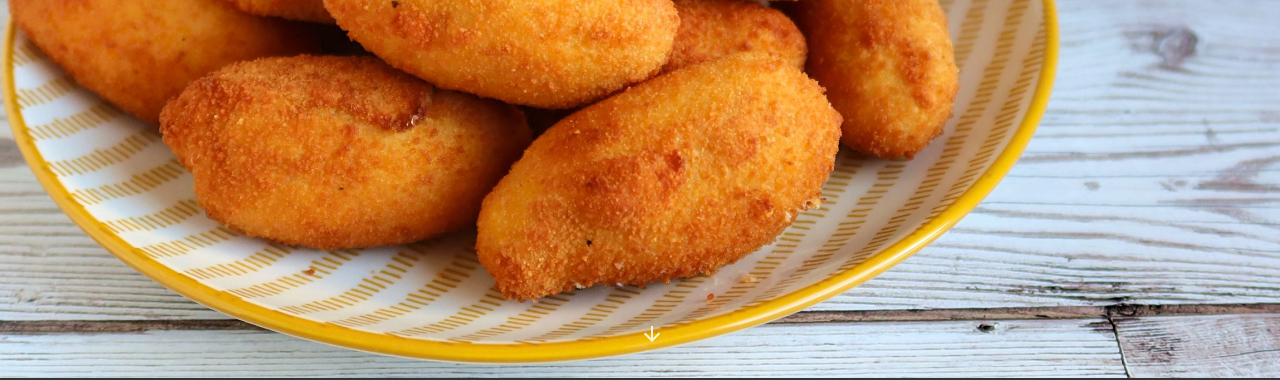
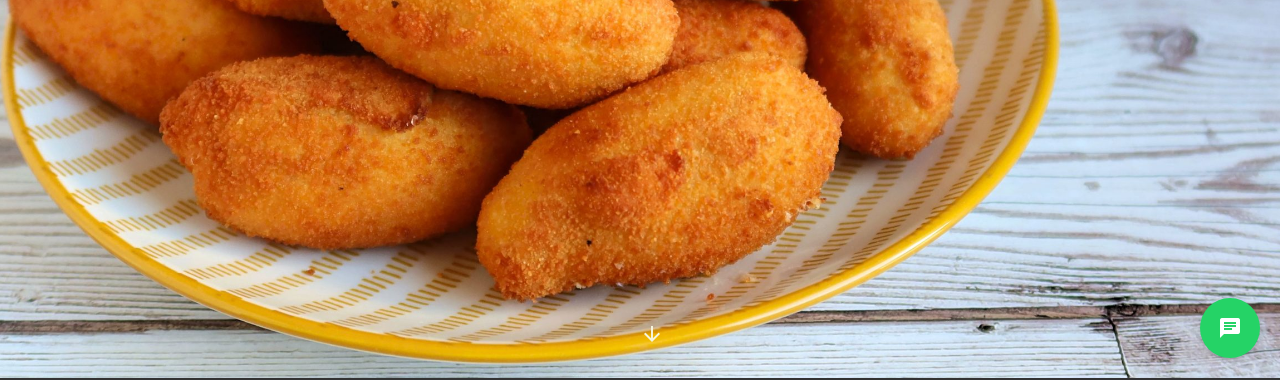
Before and after one commit to ByAlexMG/GestriCredits, a plain HTML site: page index.html in a window 1280 px wide. Shown: the part 422-802 px from the top of the page. Drawn offline with nearby package versions, Linux system fonts and the light colour scheme.

Commit message:
prueba_wasap

```diff
--- a/index.html
+++ b/index.html
@@ -285,6 +285,23 @@
                 transform: translateY(-10px);
             }
         }
+        .whatsapp-button {
+            position: fixed;
+            bottom: 20px;
+            right: 20px;
+            background-color: #25D366; /* Color verde característico de WhatsApp */
+            color: white;
+            border-radius: 50%;
+            width: 60px;
+            height: 60px;
+            display: flex;
+            justify-content: center;
+            align-items: center;
+            box-shadow: 0 2px 5px rgba(0, 0, 0, 0.2);
+            font-size: 30px;
+            cursor: pointer;
+            z-index: 1000;
+        }
     </style>
 </head>
 <body>
@@ -570,7 +587,9 @@
         </div>
     </div>
 </footer>
-
+<a href="https://wa.me/661681898?text=Hola,%20necesito%20más%20información" class="whatsapp-button" target="_blank">
+    <i class="material-icons">chat</i>
+</a>
 
     </div>
 
```
